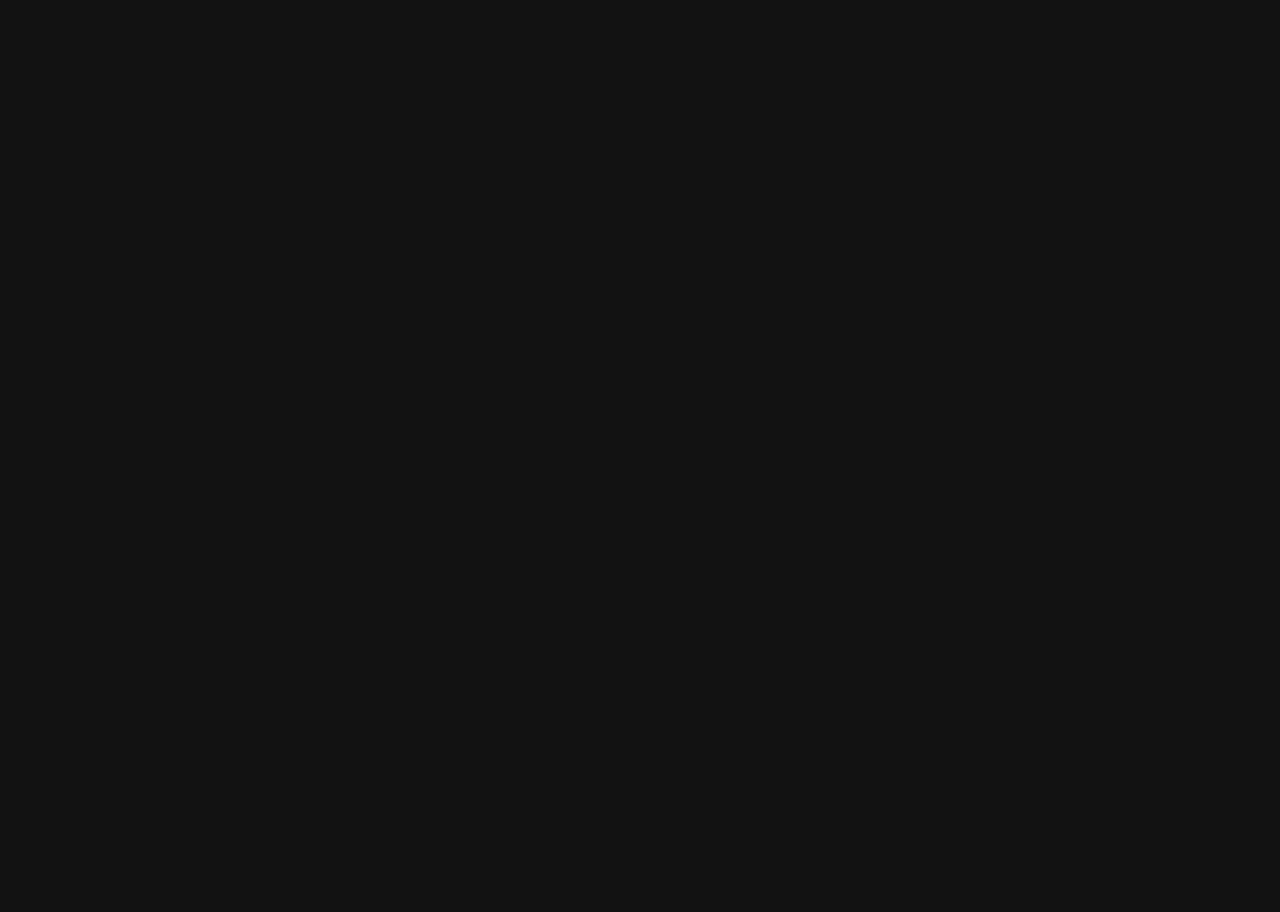
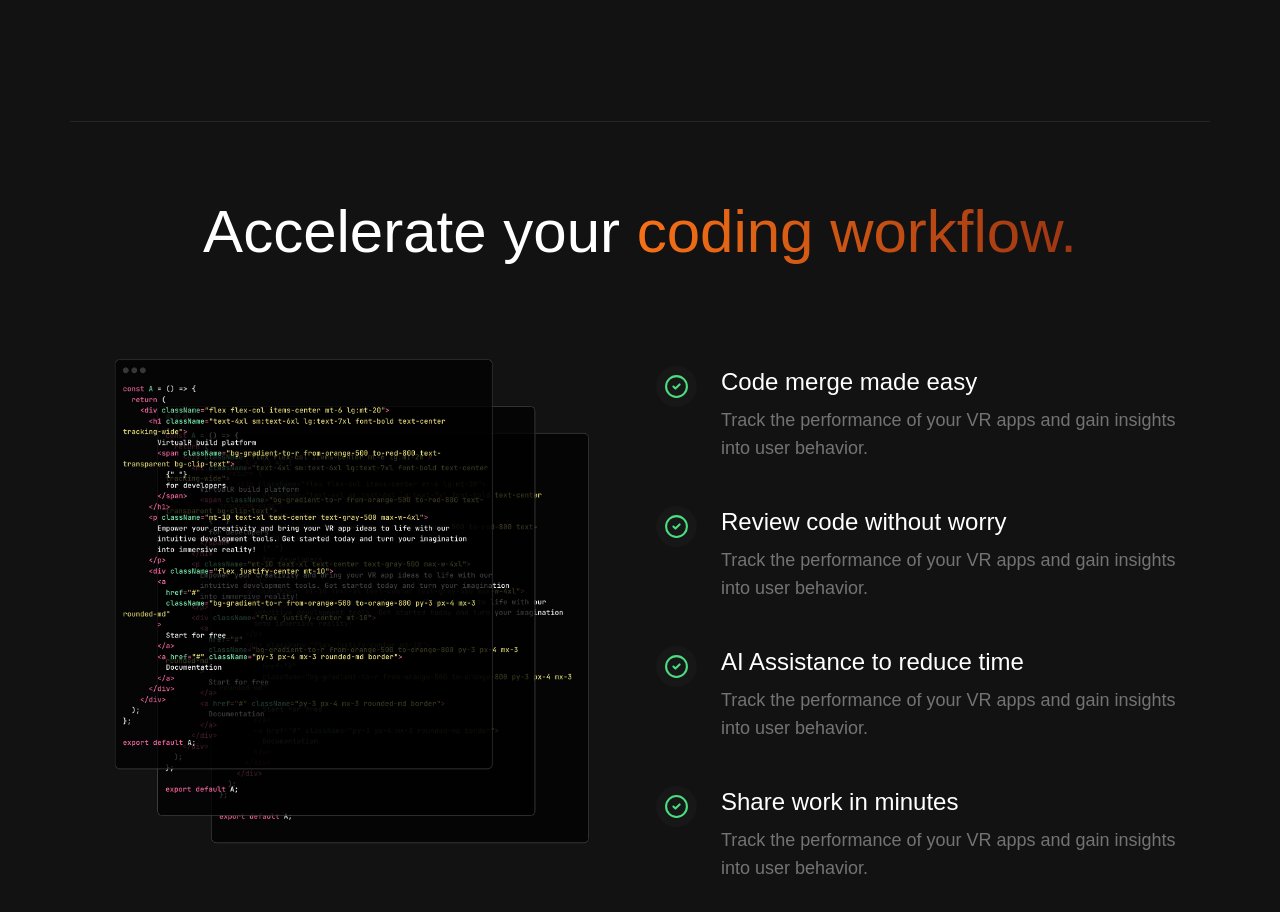
Before and after one commit to be9n/react-tailwind-design-1, a React (Vite) app: page / in a window 1280 px wide. Shown: the part 1500-2412 px from the top of the page. Before the commit the page ends 1573 px from the top, so only its background shows below. Built offline with nearby package versions, Linux system fonts and the light colour scheme.

Commit message:
Finished workflow section

```diff
--- a/src/App.tsx
+++ b/src/App.tsx
@@ -1,5 +1,6 @@
 import FeatureSection from "./components/FeatureSection";
 import HeroSection from "./components/HeroSection";
+import WorkflowSection from "./components/WorkflowSection";
 import Header from "./layouts/Header";
 
 export default function App() {
@@ -8,6 +9,7 @@ export default function App() {
       <Header />
       <HeroSection />
       <FeatureSection />
+      <WorkflowSection />
     </div>
   );
 }
--- a/src/components/FeatureSection.tsx
+++ b/src/components/FeatureSection.tsx
@@ -1,5 +1,58 @@
-import { features } from "../constants";
+import {
+  BatteryCharging,
+  BotMessageSquare,
+  Fingerprint,
+  GlobeLock,
+  PlugZap,
+  ShieldHalf,
+} from "lucide-react";
+import { ReactNode } from "react";
 import GradientSpan from "./GradientSpan";
+
+type FeatureType = {
+  icon: ReactNode;
+  title: string;
+  paragraph: string;
+};
+
+export const features: FeatureType[] = [
+  {
+    icon: <BotMessageSquare />,
+    title: "Drag-and-Drop Interface",
+    paragraph:
+      "Easily design and arrange your VR environments with a user-friendly drag-and-drop interface.",
+  },
+  {
+    icon: <Fingerprint />,
+    title: "Multi-Platform Compatibility",
+    paragraph:
+      "Build VR applications that run seamlessly across multiple platforms, including mobile, desktop, and VR headsets.",
+  },
+  {
+    icon: <ShieldHalf />,
+    title: "Built-in Templates",
+    paragraph:
+      "Jumpstart your VR projects with a variety of built-in templates for different types of applications and environments.",
+  },
+  {
+    icon: <BatteryCharging />,
+    title: "Real-Time Preview",
+    paragraph:
+      "Preview your VR application in real-time as you make changes, allowing for quick iterations and adjustments.",
+  },
+  {
+    icon: <PlugZap />,
+    title: "Collaboration Tools",
+    paragraph:
+      "Work together with your team in real-time on VR projects, enabling seamless collaboration and idea sharing.",
+  },
+  {
+    icon: <GlobeLock />,
+    title: "Analytics Dashboard",
+    paragraph:
+      "Gain valuable insights into user interactions and behavior within your VR applications with an integrated analytics dashboard.",
+  },
+];
 
 export default function FeatureSection() {
   return (
--- a/src/components/HeroSection.tsx
+++ b/src/components/HeroSection.tsx
@@ -32,7 +32,7 @@ export default function HeroSection() {
         </div>
       </div>
 
-      <div className="my-[80px] flex gap-10">
+      <div className="my-[80px] flex gap-10 flex-shrink-0">
         {videos.map((video) => (
           <div
             key={video.id}
--- /dev/null
+++ b/src/components/WorkflowSection.tsx
@@ -0,0 +1,67 @@
+import { CircleCheck } from "lucide-react";
+import GradientSpan from "./GradientSpan";
+
+type WorkflowStepType = {
+  id: number;
+  title: string;
+  description: string;
+};
+
+const workflowSteps: WorkflowStepType[] = [
+  {
+    id: 1,
+    title: "Code merge made easy",
+    description:
+      "Track the performance of your VR apps and gain insights into user behavior.",
+  },
+  {
+    id: 2,
+    title: "Review code without worry",
+    description:
+      "Track the performance of your VR apps and gain insights into user behavior.",
+  },
+  {
+    id: 3,
+    title: "AI Assistance to reduce time",
+    description:
+      "Track the performance of your VR apps and gain insights into user behavior.",
+  },
+  {
+    id: 4,
+    title: "Share work in minutes",
+    description:
+      "Track the performance of your VR apps and gain insights into user behavior.",
+  },
+];
+
+export default function WorkflowSection() {
+  return (
+    <div className="container my-32 pt-20 border-t border-neutral-800">
+      <div className="text-center text-white text-3xl md:text-4xl lg:text-6xl pb-16">
+        Accelerate your <GradientSpan>coding workflow.</GradientSpan>
+      </div>
+      <div className="flex gap-8">
+        <div className="flex-1">
+          <img
+            src="/src/assets/code.jpg"
+            className="w-full h-full object-contain"
+            alt=""
+          />
+        </div>
+        <div className="flex-1 pt-10 space-y-11">
+          {workflowSteps.map((step) => (
+            <div key={step.id} className="flex gap-6 items-start ">
+              <div className="p-2 bg-secondary rounded-full">
+                <CircleCheck className="text-[#4ade80]" size={25} />
+              </div>
+              <div>
+                <div className="text-2xl text-white mb-2">{step.title}</div>
+                <p className="text-neutral-500 text-lg">{step.description}</p>
+              </div>
+            </div>
+          ))}
+        </div>
+      </div>
+    </div>
+  );
+}
--- a/src/constants/index.tsx
+++ /dev/null
@@ -1,83 +0,0 @@
-import {
-  BatteryCharging,
-  BotMessageSquare,
-  Fingerprint,
-  GlobeLock,
-  PlugZap,
-  ShieldHalf,
-} from "lucide-react";
-import { ReactNode } from "react";
-
-type navItemType = {
-  id: number;
-  title: string;
-  link: string;
-};
-
-export const navItems: navItemType[] = [
-  {
-    id: 1,
-    title: "Features",
-    link: "/",
-  },
-  {
-    id: 2,
-    title: "Workflow",
-    link: "/",
-  },
-  {
-    id: 3,
-    title: "Pricing",
-    link: "/",
-  },
-  {
-    id: 4,
-    title: "Testimonials",
-    link: "/",
-  },
-];
-
-type FeatureType = {
-  icon: ReactNode;
-  title: string;
-  paragraph: string;
-};
-
-export const features: FeatureType[] = [
-  {
-    icon: <BotMessageSquare />,
-    title: "Drag-and-Drop Interface",
-    paragraph:
-      "Easily design and arrange your VR environments with a user-friendly drag-and-drop interface.",
-  },
-  {
-    icon: <Fingerprint />,
-    title: "Multi-Platform Compatibility",
-    paragraph:
-      "Build VR applications that run seamlessly across multiple platforms, including mobile, desktop, and VR headsets.",
-  },
-  {
-    icon: <ShieldHalf />,
-    title: "Built-in Templates",
-    paragraph:
-      "Jumpstart your VR projects with a variety of built-in templates for different types of applications and environments.",
-  },
-  {
-    icon: <BatteryCharging />,
-    title: "Real-Time Preview",
-    paragraph:
-      "Preview your VR application in real-time as you make changes, allowing for quick iterations and adjustments.",
-  },
-  {
-    icon: <PlugZap />,
-    title: "Collaboration Tools",
-    paragraph:
-      "Work together with your team in real-time on VR projects, enabling seamless collaboration and idea sharing.",
-  },
-  {
-    icon: <GlobeLock />,
-    title: "Analytics Dashboard",
-    paragraph:
-      "Gain valuable insights into user interactions and behavior within your VR applications with an integrated analytics dashboard.",
-  },
-];
--- a/src/layouts/Header.tsx
+++ b/src/layouts/Header.tsx
@@ -1,7 +1,35 @@
 import { useEffect, useState } from "react";
-import { navItems } from "../constants/index";
 import { Button } from "../components/Button";
 import { Menu } from "lucide-react";
+
+type navItemType = {
+  id: number;
+  title: string;
+  link: string;
+};
+
+const navItems: navItemType[] = [
+  {
+    id: 1,
+    title: "Features",
+    link: "/",
+  },
+  {
+    id: 2,
+    title: "Workflow",
+    link: "/",
+  },
+  {
+    id: 3,
+    title: "Pricing",
+    link: "/",
+  },
+  {
+    id: 4,
+    title: "Testimonials",
+    link: "/",
+  },
+];
 
 export default function Header() {
   const [isScrolled, setIsScrolled] = useState(false);
```
